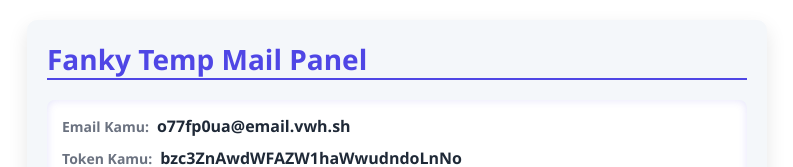
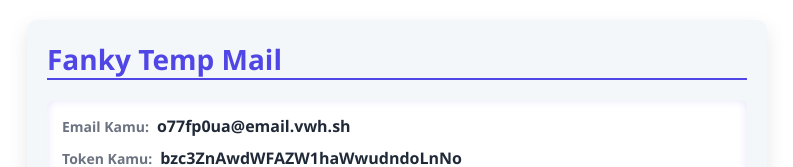
Before and after one commit to fanky86/temp-mail-fann, a Next.js app: page / in a window 1280 px wide. Shown: the top 167 px of the page, without its empty margins (243-1036 px from the left). Built offline with nearby package versions, Linux system fonts and the light colour scheme; no server answers.

Commit message:
Update index.js

```diff
--- a/pages/index.js
+++ b/pages/index.js
@@ -54,7 +54,7 @@
   return (
     <div style={styles.container}>
       <header style={styles.header}>
-        <h1 style={styles.title}>Fanky Temp Mail Panel</h1>
+        <h1 style={styles.title}>Fanky Temp Mail</h1>
       </header>
 
       <section style={styles.infoBox}>
```
